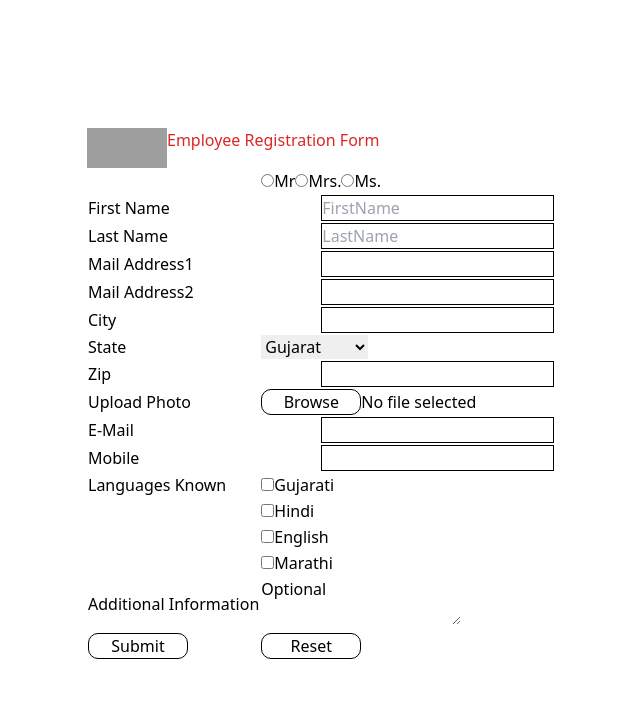
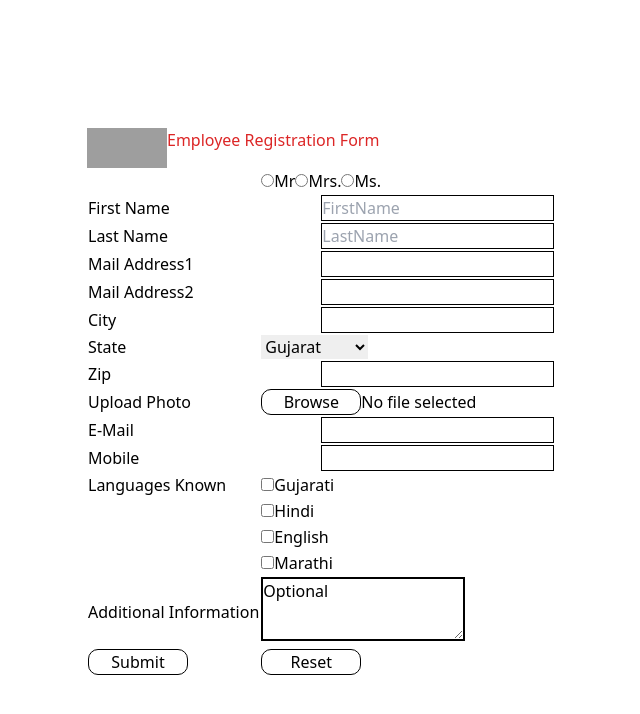
Before and after one commit to aaliyafari/evaluation1, a plain HTML site: page index.html in a window 1280 px wide. Shown: the whole page, without its empty margins (41-681 px from the left). Drawn offline with nearby package versions, Linux system fonts and the light colour scheme; grey boxes are pictures that could not be loaded.

Commit message:
option changes made

```diff
--- a/index.html
+++ b/index.html
@@ -38,7 +38,7 @@
             <tr><td></td><td><input type="checkbox"><label>Hindi</label></td></tr>
             <tr><td></td><td><input type="checkbox"><label>English</label></td></tr>
             <tr><td></td><td><input type="checkbox"><label>Marathi</label></td></tr>
-            <tr><td><label>Additional Information</label></td><td><textarea>Optional</textarea></td></tr>
+            <tr><td><label>Additional Information</label></td><td><textarea class="border-solid border-2 border-black h-16">Optional</textarea></td></tr>
             <tr><td><button>Submit</button></td>
             <td><button>Reset</button></td></tr>
             </table>
```
